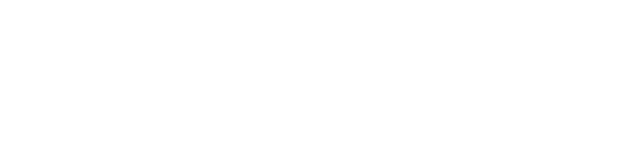
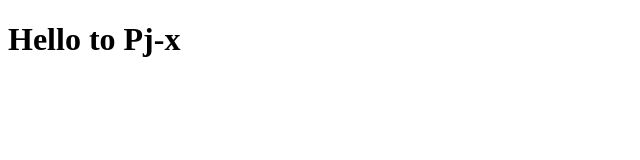
Before and after one commit to nc-dev-site/pj-x, a plain HTML site: page index.html in a window 1280 px wide. Shown: the whole page, without its empty margins (0-640 px from the left). Drawn offline with Linux system fonts and the light colour scheme.

Commit message:
add new header

```diff
--- a/index.html
+++ b/index.html
@@ -6,6 +6,6 @@
     <title>Document</title>
 </head>
 <body>
-
+    <h1>Hello to Pj-x</h1>
 </body>
 </html>
```
